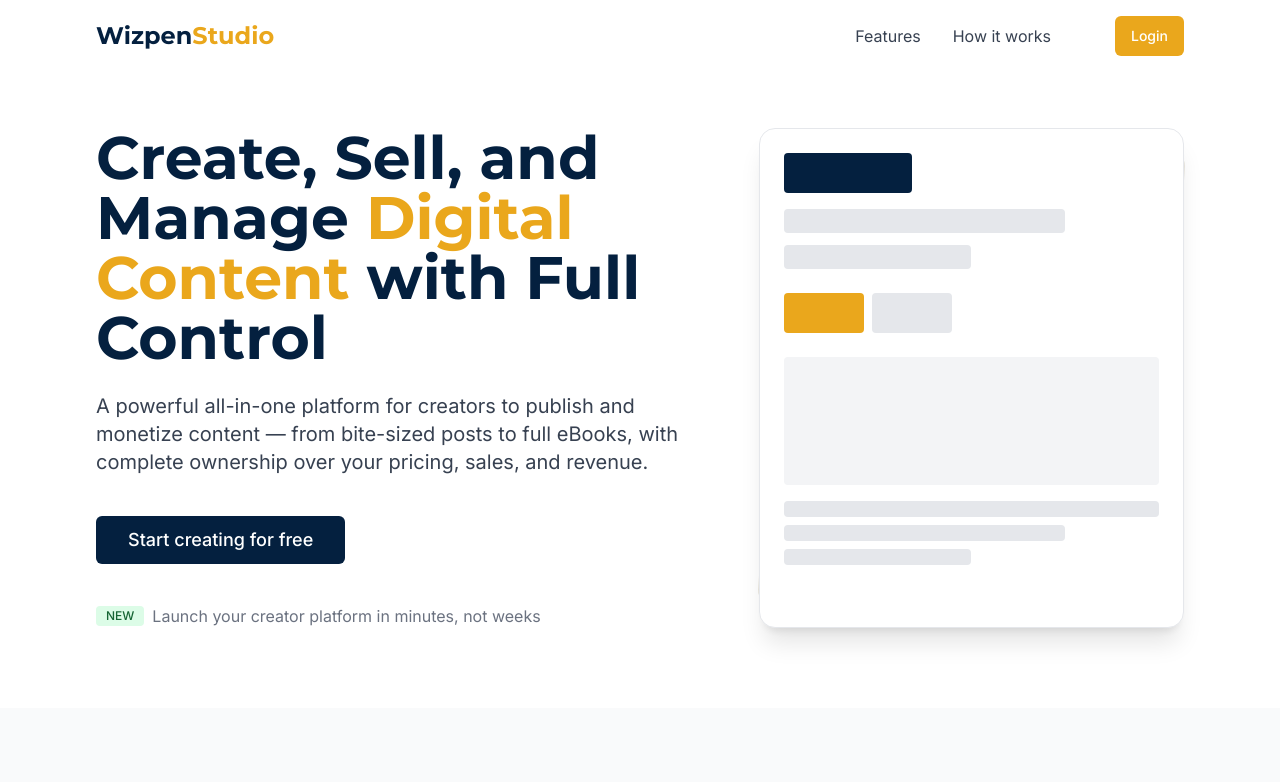
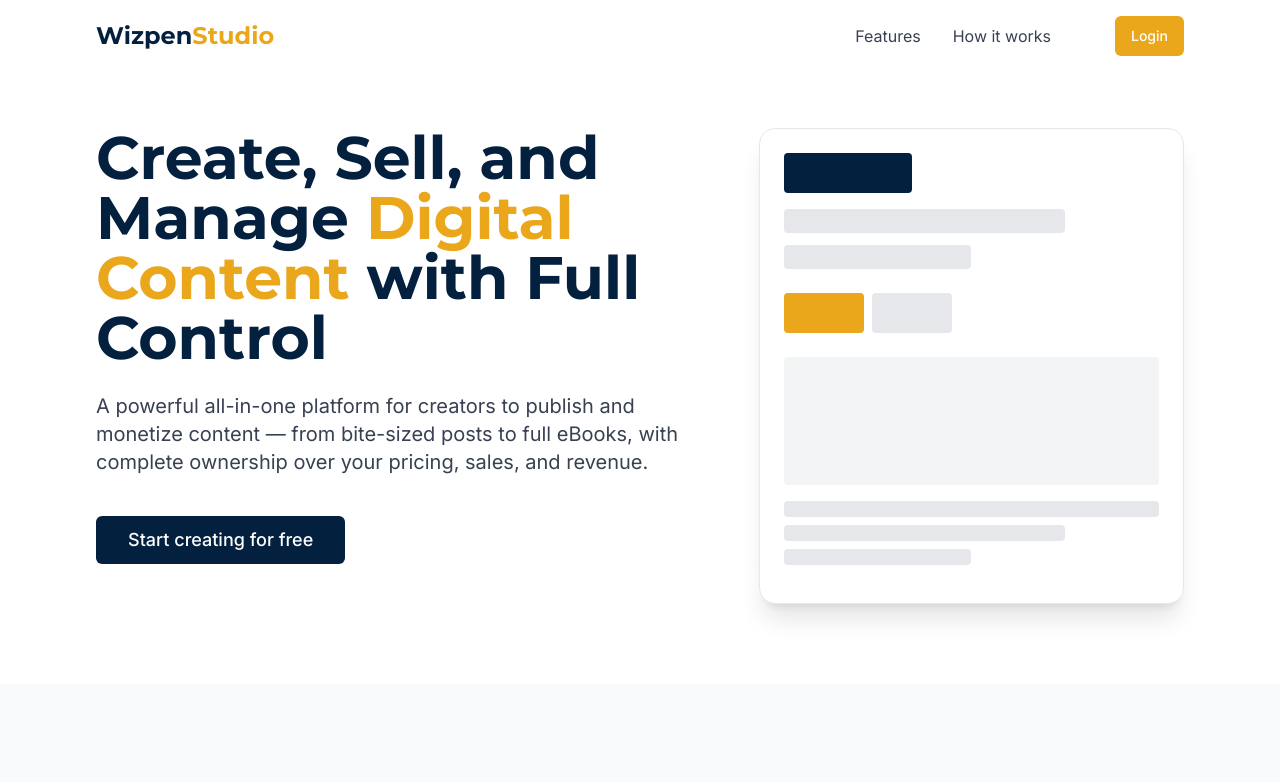
Before and after one commit to Wacaku-Developers/wizpen-creator-hub, a React (Vite) app: page / in a window 1280 px wide. Shown: the top 782 px of the page. Built offline with nearby package versions, Linux system fonts and the light colour scheme.

Commit message:
Visual edit in Lovable
Edited UI in Lovable

```diff
--- a/src/components/HeroSection.tsx
+++ b/src/components/HeroSection.tsx
@@ -25,10 +25,7 @@ const HeroSection = () => {
             </div>
 
             <div className="mt-10 appear-animation appear-animation-delay-3">
-              <p className="text-gray-500 flex items-center">
-                <span className="bg-green-100 text-green-800 text-xs font-medium mr-2 px-2.5 py-0.5 rounded">NEW</span>
-                Launch your creator platform in minutes, not weeks
-              </p>
+
             </div>
           </div>
 
```
